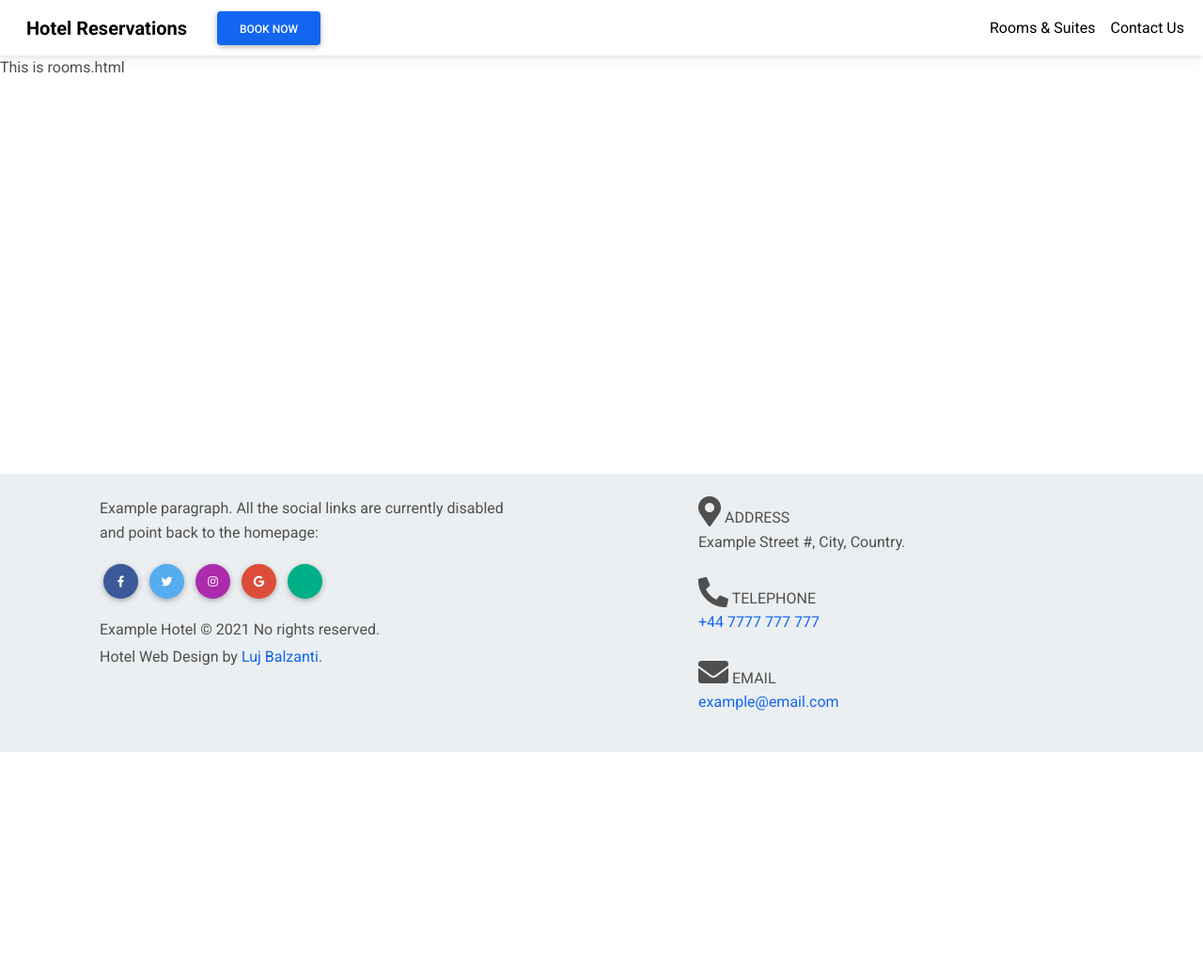
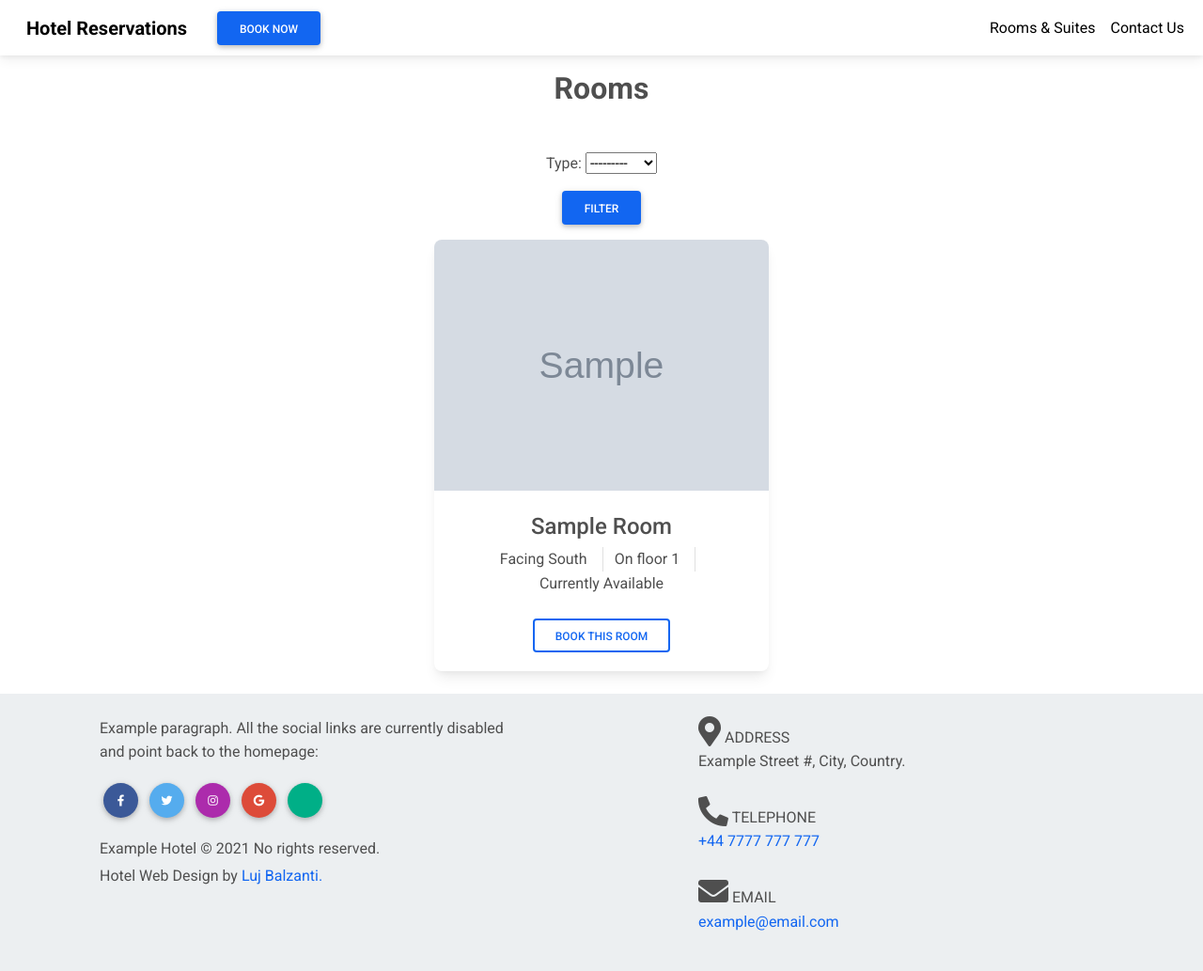
Before and after one commit to LujBalzanti/django-hotel-reservations, a Django app: page /rooms/ in a window 1280 px wide. Shown: the whole page at 94% size. Before the commit the page ends 800 px from the top, so only its background shows below. Run offline with Django 3.2, Linux system fonts and the light colour scheme; tables that the repository leaves empty hold one stand-in row (values such as "Sample post"); grey boxes marked "Sample" are stand-in pictures; some libraries are stand-ins or nearby versions.

Commit message:
feat: add rooms content

```diff
--- a/Hotel/settings.py
+++ b/Hotel/settings.py
@@ -40,7 +40,6 @@
     'django.contrib.messages',
     'django.contrib.staticfiles',
     'easy_thumbnails',
-    'mptt',
 ]
 
 MIDDLEWARE = [
--- /dev/null
+++ b/reservations/filters.py
@@ -0,0 +1,9 @@
+from reservations.models import *
+import django_filters
+
+class RoomTypeFilter(django_filters.FilterSet):
+    class Meta:
+        model = Room
+        fields = {
+            'type': ['exact']
+        }
--- a/reservations/templates/reservations/rooms.html
+++ b/reservations/templates/reservations/rooms.html
@@ -1,5 +1,66 @@
 {% extends "reservations/header.html" %}
+{% load static %}
 
 {% block body %}
-    This is rooms.html
+    <section class="text-center">
+        <div class="container justify-content-center">
+            <h2 class="mt-3 mb-5"><strong>Rooms</strong></h2>
+            <div class="container">
+                <form method="get" class="mb-3">
+                    {{ filter.form.as_p }}
+                    <button class="btn btn-primary" type="submit">Filter</button>
+                </form>
+            </div>
+            <div class="row justify-content-center">
+                {% for room in rooms %}
+                    <div class="col-lg-4 col-11 mb-4">
+                        <div class="card h-100">
+                        <div class="bg-image hover-overlay ripple" data-mdb-ripple-color="light">
+                            <img
+                                src="{% if room.pictured_room.first %} {{ room.pictured_room.first.picture.url }} {% else %} {% static 'reservations/placeholderRoom.jpg' %} {% endif %}"
+                                class="img-fluid"
+                            />
+                            <a href="{% url 'room' id=room.id %}">
+                            <div class="mask" style="background-color: rgba(251, 251, 251, 0.15);"></div>
+                            </a>
+                        </div>
+                        <div class="card-body">
+                            <h4 class="card-title">{{ room.type.type }} Room</h4>
+                            <ul class="card-text list-inline">
+                                <li class="list-inline-item pe-3 border-end">Facing {{ room.get_cardinalLocation_display }}</li>
+                                <li class="list-inline-item pe-3 border-end">On floor {{ room.floor }}</li>
+                                <li class="list-inline-item">Currently {{ room.get_status_display }}</li>
+                            </ul>
+                        </div>
+                        <a href="{% url 'room' id=room.id %}" class="btn btn-outline-primary homepage-card-button">Book this room</a>
+                        </div>
+                    </div>
+                {% endfor %}
+            </div>
+            <div class="row justify-content-center">
+                {% if rooms.has_other_pages %}
+                    <div class="pagination col-4 justify-content-center mb-3">
+                        {% if rooms.has_previous %}
+                            <li><a href="?page={{ rooms.previous_page_number }}">&laquo;</a></li>
+                        {% else %}
+                            <li class="disabled"><span>&laquo;</span></li>
+                        {% endif %}
+                        {% for i in rooms.paginator.page_range %}
+                        {% if rooms.number == i %}
+                            <li class="active"><span>{{ i }} <span class="sr-only">(current)
+                        </span></span></li>
+                        {% else %}
+                            <li><a href="?page={{ i }}">{{ i }}</a></li>
+                        {% endif %}
+                        {% endfor %}
+                        {% if rooms.has_next %}
+                            <li><a href="?page={{ rooms.next_page_number }}">&raquo;</a></li>
+                        {% else %}
+                            <li class="disabled"><span>&raquo;</span></li>
+                        {% endif %}
+                    </div>
+                {% endif %}
+            </div>
+        </div>
+    </section>
 {% endblock %}
--- a/reservations/urls.py
+++ b/reservations/urls.py
@@ -1,4 +1,5 @@
 from django.urls import path
+from django.conf.urls import url
 
 from . import views
 
@@ -7,5 +8,5 @@
     path("room/<int:id>", views.room, name="room"),
     path('booking/', views.booking, name='booking'),
     path('contact/', views.contact, name='contact'),
-    path('rooms/', views.rooms, name='rooms'),
+    url(r'^rooms/$', views.rooms, name='rooms'),
 ]
--- a/reservations/views.py
+++ b/reservations/views.py
@@ -1,8 +1,9 @@
 from django.shortcuts import render
-from django.http import HttpResponse
 from reservations.models import *
 from django.db.models import Max
 from reservations.util import get3RandomRoomIds
+from django.core.paginator import Paginator
+from reservations.filters import RoomTypeFilter
 
 def home(request):
     room_ids = get3RandomRoomIds(Room)
@@ -29,4 +30,22 @@
     return render(request, "reservations/contact.html")
 
 def rooms(request):
-    return render(request, "reservations/rooms.html")
+    roomList = Room.objects.all()
+    filteredRooms = RoomTypeFilter(request.GET, queryset=roomList)
+    roomList = filteredRooms.qs
+
+    paginator = Paginator(roomList, 6)
+    page = request.GET.get('page', 1)
+
+    try:
+        rooms = paginator.page(page)
+    except PageNotAnInteger:
+        rooms = paginator.page(1)
+    except EmptyPage:
+        rooms = paginator.page(paginator.num_pages)
+
+    return render(request, "reservations/rooms.html", {
+        'rooms': rooms,
+        'paginator': paginator,
+        'filter': filteredRooms
+    })
```
Also changed, not shown: reservations/forms.py (+5 -3 lines).
